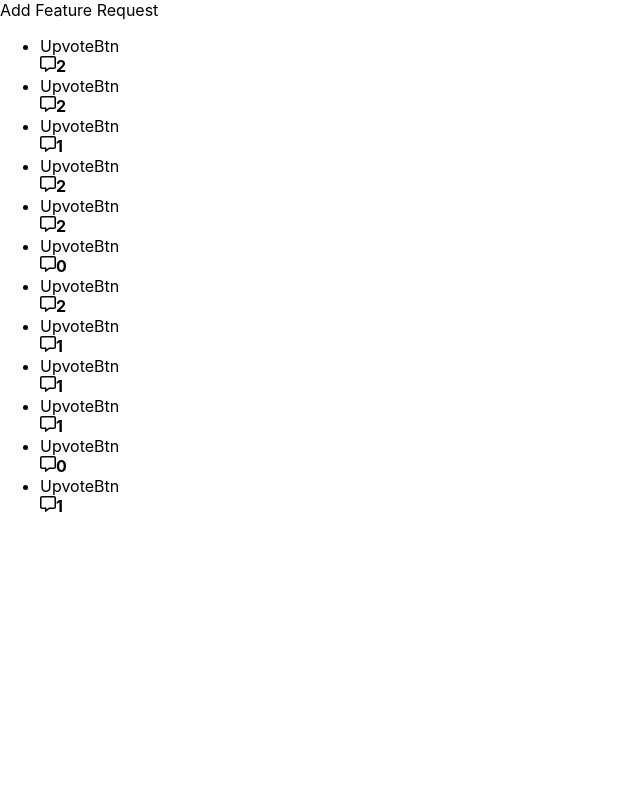
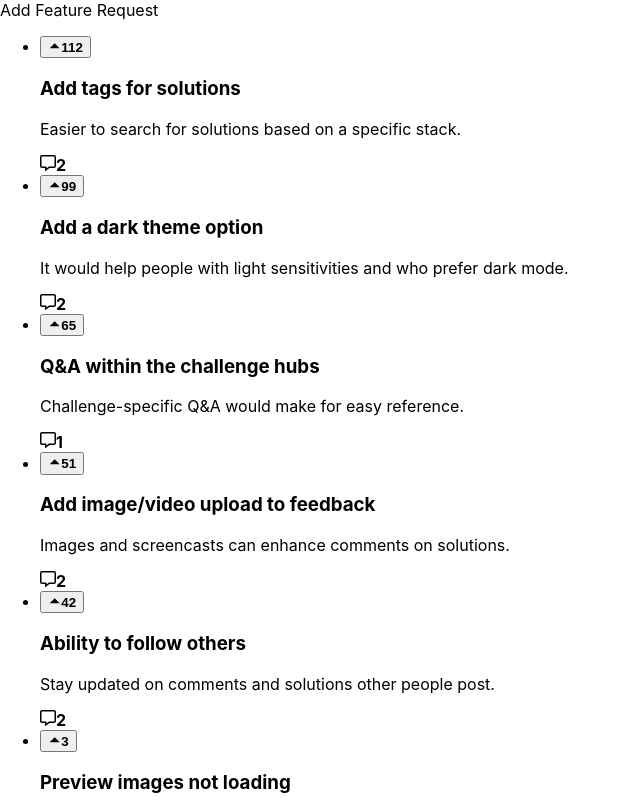
Before and after one commit to sriramk42/canny-clone-frontend, a React (Create React App) app: page / in a window 1280 px wide. Shown: the top 800 px of the page, without its empty margins (0-640 px from the left). Built offline with nearby package versions, Linux system fonts and the light colour scheme.

Commit message:
add functionality for upvote

```diff
--- a/src/components/FeatureRequestCard.js
+++ b/src/components/FeatureRequestCard.js
@@ -5,7 +5,9 @@ import UpvoteBtn from './UpvoteBtn';
 export default function FeatureRequestCard({ featureReq }) {
   return (
     <div>
-      <UpvoteBtn />
+      <UpvoteBtn featureReq={featureReq}/>
+      <h3>{featureReq.title}</h3>
+      <p className='body'>{featureReq.description}</p>
       <CommentsCount count={featureReq.comments.length}/>
     </div>
   );
--- a/src/components/UpvoteBtn.js
+++ b/src/components/UpvoteBtn.js
@@ -1,8 +1,37 @@
-import React from 'react'
+import React, { useContext, useState } from 'react'
+import { GoTriangleUp } from 'react-icons/go'
+import { FeatureReqContext } from '../context/FeatureReqContext';
 
-const UpvoteBtn = () => {
+
+const UpvoteBtn = ({featureReq}) => {
+  const [featureReqs, updateFeatureReqs] = useContext(FeatureReqContext);
+  const [active, setActive] = useState(featureReq.upvoted);
+
+  const updateData = (updatedFeatureReq) => {
+    return updateFeatureReqs(
+      featureReqs.map((featureReq) => {
+        return featureReq.id === updatedFeatureReq.id ? updatedFeatureReq : featureReq;
+      })
+    );
+  };
+
+  const updateUpvoteHandler = () => {
+    setActive(!active);
+
+    if (featureReq.upvoted) {
+      return updateData({ ...featureReq, upvoted: false, upvotes: featureReq.upvotes - 1 });
+    }
+
+    return updateData({ ...featureReq, upvoted: true, upvotes: featureReq.upvotes + 1 });
+  };
+
   return (
-    <div>UpvoteBtn</div>
+    <div>
+      <button onClick={updateUpvoteHandler}>
+        <GoTriangleUp />
+        <b>{featureReq.upvotes}</b>
+      </button>
+    </div>
   )
 }
 
--- a/src/index.js
+++ b/src/index.js
@@ -2,7 +2,7 @@ import React from 'react';
 import ReactDOM from 'react-dom/client';
 import './index.css';
 import App from './App';
-import { FeatureReqProvider } from './context/FeedbackReqContext';
+import { FeatureReqProvider } from './context/FeatureReqContext';
 
 const root = ReactDOM.createRoot(document.getElementById('root'));
 root.render(
--- a/src/pages/Home.js
+++ b/src/pages/Home.js
@@ -1,6 +1,6 @@
 import React, { useContext } from 'react'
 import FeatureRequestCard from '../components/FeatureRequestCard';
-import { FeatureReqContext } from '../context/FeedbackReqContext';
+import { FeatureReqContext } from '../context/FeatureReqContext';
 
 const Home = () => {
 
```
Also changed, not shown: src/context/FeatureReqContext.js (renamed from src/context/FeedbackReqContext.js).
